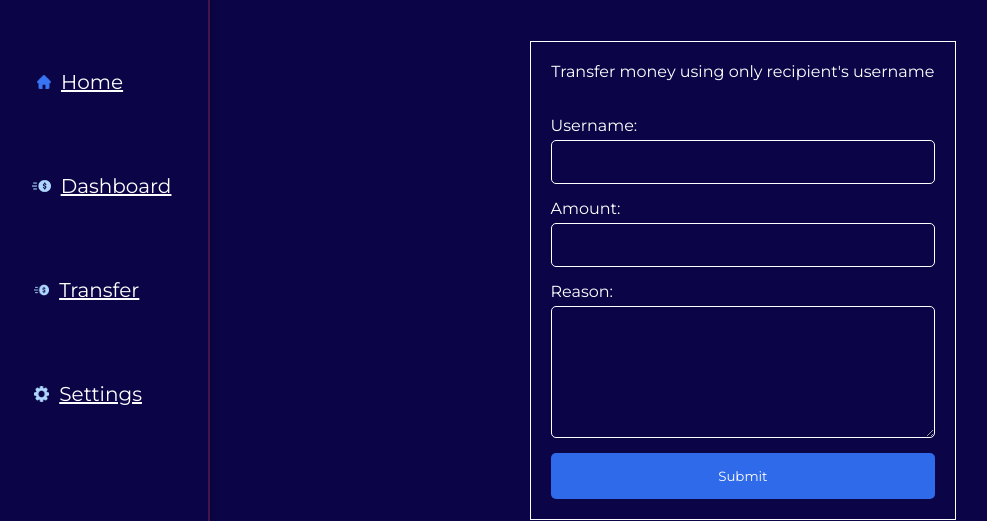
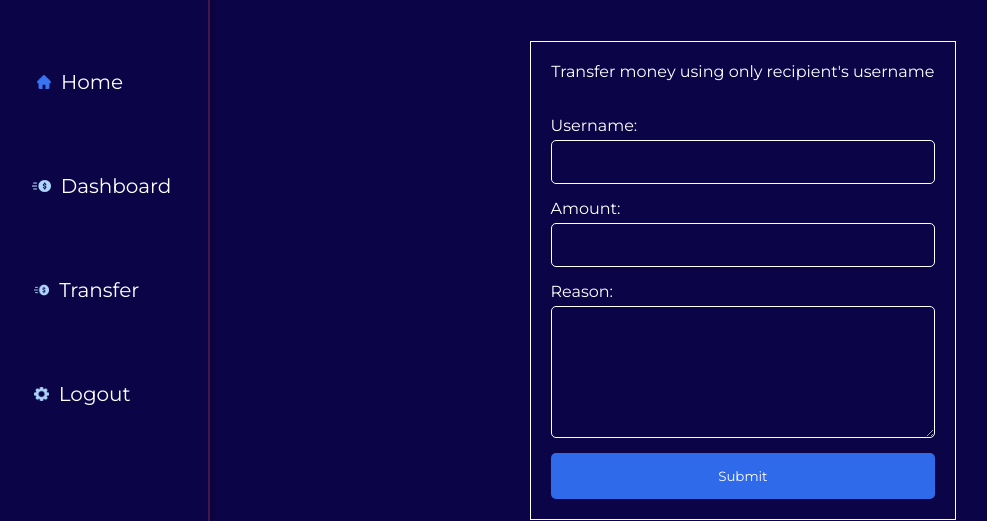
Before and after one commit to DevAdedeji/hyper, a Vue app: page /transfer in a window 1280 px wide. Shown: the part 120-641 px from the top of the page, without its empty margins (4-991 px from the left). Built offline with nearby package versions, Linux system fonts and the light colour scheme.

Commit message:
Worked on logout

```diff
--- a/src/components/SideNav.vue
+++ b/src/components/SideNav.vue
@@ -4,7 +4,7 @@
     <nav>
       <ul>
         <li>
-          <a href="#">
+          <a href="/">
             <img src="../assets/home.png" />
             <p>Home</p>
           </a>
@@ -22,10 +22,10 @@
           </a>
         </li>
         <li>
-          <a href="#">
+          <p class="logout" @click="logout">
             <img src="../assets/settings.png" />
-            <p>Settings</p>
-          </a>
+            <p>Logout</p>
+          </p>
         </li>
       </ul>
     </nav>
@@ -33,7 +33,14 @@
 </template>
 
 <script>
-export default {};
+export default {
+  methods: {
+    logout() {
+      localStorage.removeItem("hyperToken");
+      window.location.replace("/");
+    },
+  },
+};
 </script>
 
 <style lang="scss" scoped>
@@ -70,9 +77,20 @@ export default {};
       li {
         list-style: none;
         padding: 30px 0;
+        .logout {
+          color: #fff;
+          font-size: 20px;
+          display: flex;
+          align-items: center;
+          justify-content: center;
+          gap: 10px;
+          img {
+            width: 10%;
+          }
+          cursor: pointer;
+        }
         a {
-          display: flex;
-          align-items: flex-start;
+          text-decoration: none;
           gap: 10px;
           img {
             width: 10%;
```
